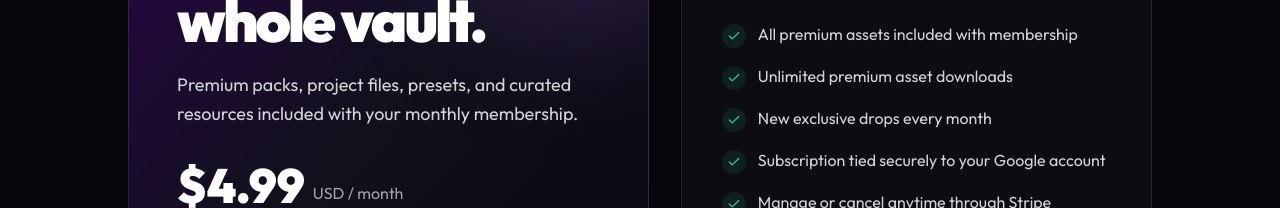
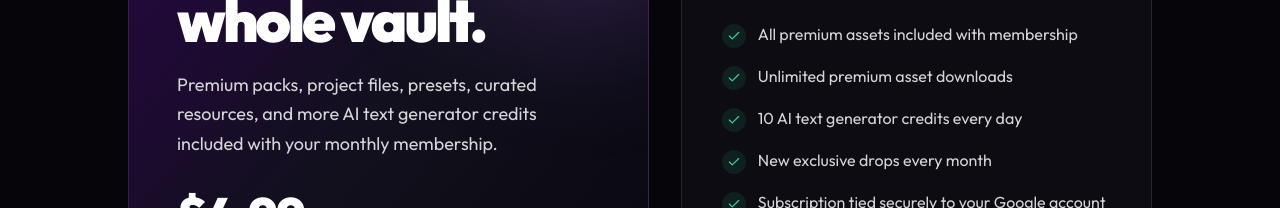
Before and after one commit to wojciechgorecki2009-coder/EffectsAcademyFULL, a React (Create React App) app in the folder frontend/: page /premium in a window 1280 px wide. Shown: the part 341-549 px from the top of the page. Built offline with nearby package versions, Linux system fonts and the light colour scheme; no server answers.

Commit message:
Mention AI text credits on Premium page

```diff
--- a/frontend/src/pages/PremiumPage.jsx
+++ b/frontend/src/pages/PremiumPage.jsx
@@ -7,6 +7,7 @@ import { useAuth } from "@/lib/auth";
 const BENEFITS = [
   "All premium assets included with membership",
   "Unlimited premium asset downloads",
+  "10 AI text generator credits every day",
   "New exclusive drops every month",
   "Subscription tied securely to your Google account",
   "Manage or cancel anytime through Stripe",
@@ -108,7 +109,7 @@ export default function PremiumPage() {
               </div>
               <h1 className="font-display text-4xl md:text-6xl font-black tracking-tighter mt-6">Unlock the whole vault.</h1>
               <p className="text-zinc-300 mt-5 max-w-xl text-lg leading-relaxed">
-                Premium packs, project files, presets, and curated resources included with your monthly membership.
+                Premium packs, project files, presets, curated resources, and more AI text generator credits included with your monthly membership.
               </p>
               <div className="mt-8 flex items-end gap-2">
                 <span className="font-display text-5xl font-black">$4.99</span>
@@ -129,7 +130,7 @@ export default function PremiumPage() {
             </div>
 
             <div className="mt-6 rounded-2xl border border-purple-300/20 bg-purple-300/10 px-4 py-3 text-sm text-purple-100 flex items-center gap-2">
-              <Crown className="w-4 h-4 flex-shrink-0" /> Included with membership: every Premium asset on the site.
+              <Crown className="w-4 h-4 flex-shrink-0" /> Included with membership: every Premium asset plus 10 AI text generations per day.
             </div>
 
             <ul className="space-y-4 mt-6 flex-1">
```
